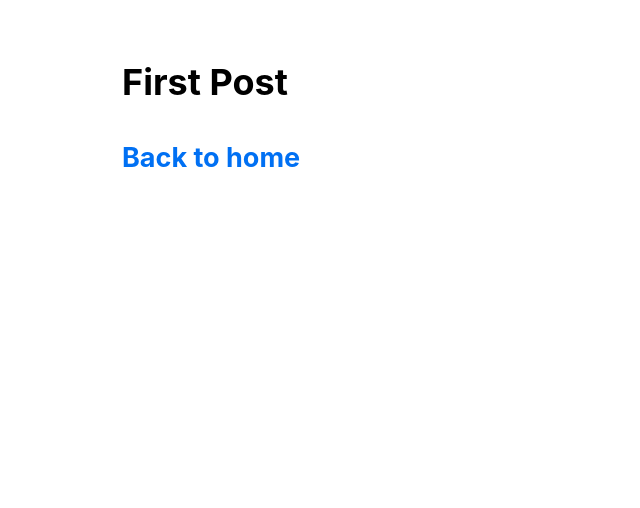
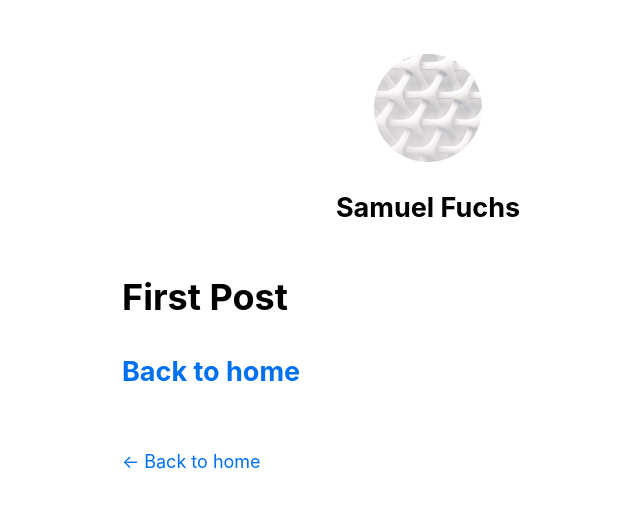
Before and after one commit to samuelfuchs/nextjs-blog, a Next.js app: page /posts/first-post in a window 1280 px wide. Shown: the top 508 px of the page, without its empty margins (212-852 px from the left). Built offline with nearby package versions, Linux system fonts and the light colour scheme.

Commit message:
polishing layout

```diff
--- a/components/layout.js
+++ b/components/layout.js
@@ -1,5 +1,66 @@
+import Head from 'next/head'
+import Image from 'next/image'
 import styles from './layout.module.css'
+import utilStyles from '../styles/utils.module.css'
+import Link from 'next/link'
 
-export default function Layout({ children }) {
-    return <div className={styles.container}>{children}</div>
+const name = 'Samuel Fuchs'
+export const siteTitle = 'Next.js Sample Website'
+
+export default function Layout({ children, home }) {
+    return (
+        <div className={styles.container}>
+            <Head>
+                <link rel="icon" href='/favicon.ico' />
+                <meta name='description' content='Learn how to build a personal website using Next.js'/>
+                <meta property='og:image' content={`https://og-image.vercel.app/${encodeURI(siteTitle, )}.png?theme=light&md=0&fontSize=75px&images=https%3A%2F%2Fassets.vercel.com%2Fimage%2Fupload%2Ffront%2Fassets%2Fdesign%2Fnextjs-black-logo.svg`} />
+                <meta name='og:title' content={siteTitle} />
+                <meta name='twitter:card' content='summary_large_image'/>
+            </Head>
+            <header className={styles.header}>
+                {home ? (
+                    <>
+                        <Image
+                            priority
+                            src='/images/profile.jpeg'
+                            className={utilStyles.borderCircle}
+                            height={144}
+                            width={144}
+                            alt={name}
+                        />
+                    </>
+                ): (
+                    <>
+                        <Link href='/'>
+                            <a>
+                                <Image
+                                    priority
+                                    src='/images/profile.jpeg'
+                                    className={utilStyles.borderCircle}
+                                    height={108}
+                                    width={108}
+                                    alt={name}
+                                />
+                            </a>
+                        </Link>
+                        <h2 className={utilStyles.headingLg}>
+                            <Link href='/'>
+                                <a className={utilStyles.colorInherit}>{name}</a>
+                            </Link>
+                        </h2>
+
+                    </>
+                )}
+            </header>
+            <main>{children}</main>
+            {!home && (
+                <div className={styles.backToHome}>
+                    <Link href='/'>
+                        <a>← Back to home</a>
+                    </Link>
+                </div>
+
+            )}
+        </div>
+    )
 }
--- a/components/layout.module.css
+++ b/components/layout.module.css
@@ -3,3 +3,13 @@
     padding: 0 1rem;
     margin: 3rem auto 6rem;
 }
+
+.header {
+    display: flex;
+    flex-direction: column;
+    align-items: center;
+}
+
+.backToHome {
+    margin: 3rem 0 0;
+}
--- /dev/null
+++ b/styles/utils.module.css
@@ -0,0 +1,52 @@
+.heading2Xl {
+    font-size: 2.5rem;
+    line-height: 1.2;
+    font-weight: 800;
+    letter-spacing: -0.05rem;
+    margin: 1rem 0;
+  }
+
+  .headingXl {
+    font-size: 2rem;
+    line-height: 1.3;
+    font-weight: 800;
+    letter-spacing: -0.05rem;
+    margin: 1rem 0;
+  }
+
+  .headingLg {
+    font-size: 1.5rem;
+    line-height: 1.4;
+    margin: 1rem 0;
+  }
+
+  .headingMd {
+    font-size: 1.2rem;
+    line-height: 1.5;
+  }
+
+  .borderCircle {
+    border-radius: 9999px;
+  }
+
+  .colorInherit {
+    color: inherit;
+  }
+
+  .padding1px {
+    padding-top: 1px;
+  }
+
+  .list {
+    list-style: none;
+    padding: 0;
+    margin: 0;
+  }
+
+  .listItem {
+    margin: 0 0 1.25rem;
+  }
+
+  .lightText {
+    color: #666;
+  }
```
